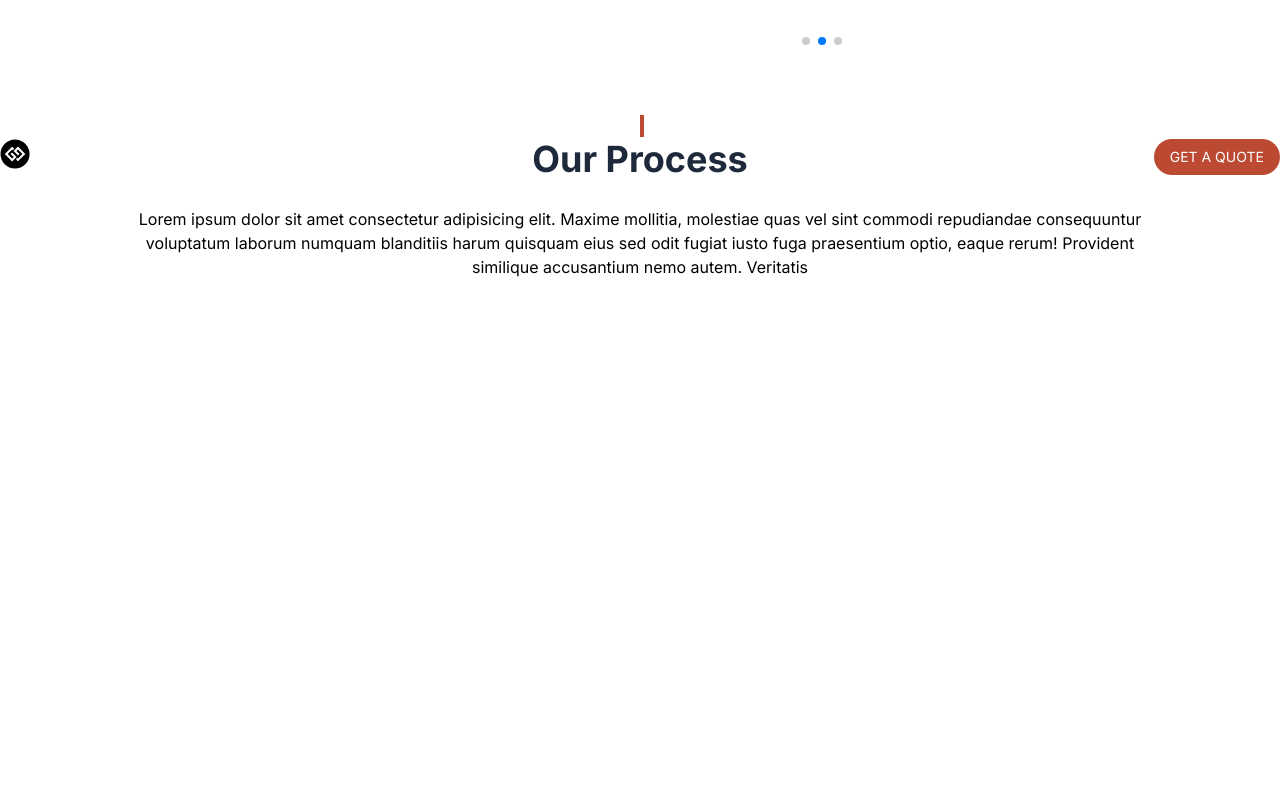
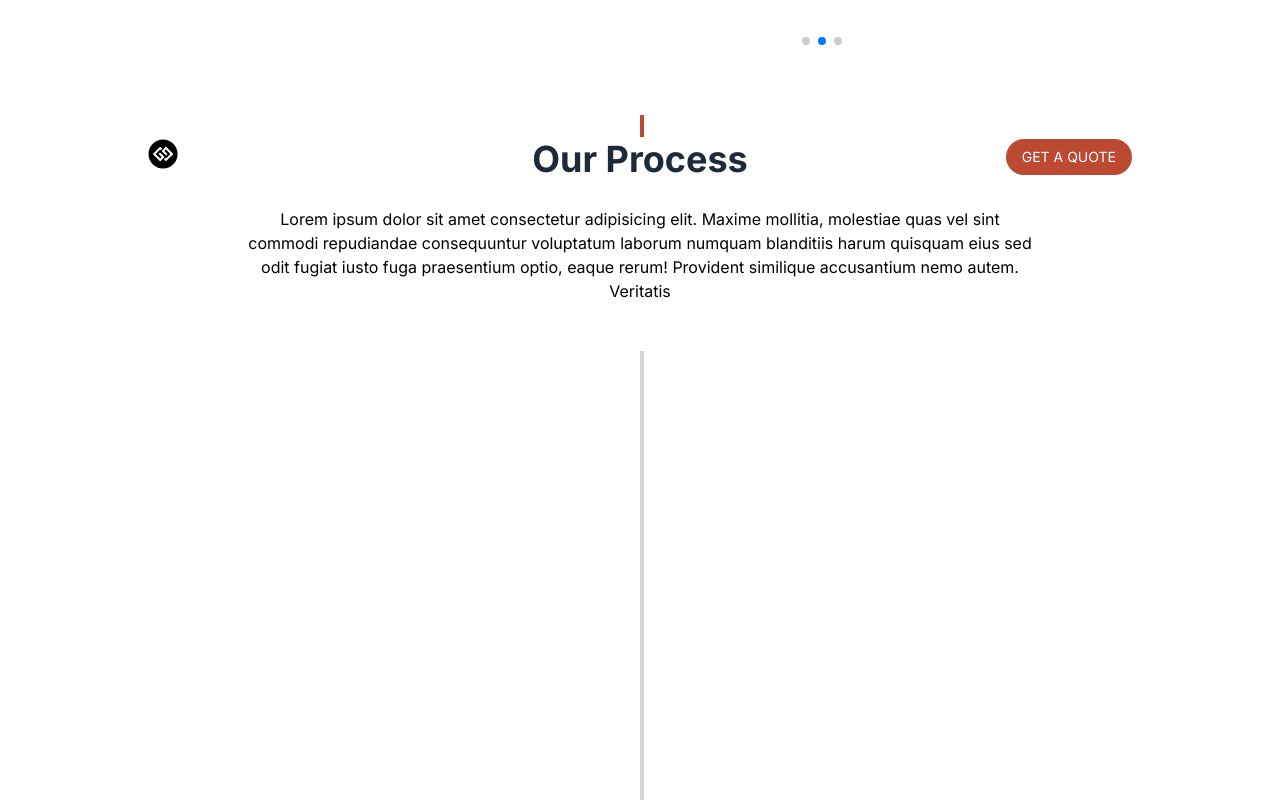
Before and after one commit to FahimHasan683031/webiZoone-, a Next.js app: page / in a window 1280 px wide. Shown: the part 9380-10180 px from the top of the page. Built offline with nearby package versions, Linux system fonts and the light colour scheme.

Commit message:
some modify working process section

```diff
--- a/app/components/workingProcess/WorkingProcess.js
+++ b/app/components/workingProcess/WorkingProcess.js
@@ -120,9 +120,9 @@ const WorkingProcess = () => {
 
   return (
     <>
-      <div className="relative">
+      <div className="relative px-5 max-w-screen-lg mx-auto">
         <div className="w-[3.5px] bg-[#bc4a32] h-[22px] absolute -top-6 left-[50%]"></div>
-        <div className="grid grid-cols-3">
+        <div className="grid grid-cols-3 ">
           <FaGgCircle className="text-xl md:text-3xl " />
           <h3 className="text-xl md:text-3xl lg:text-4xl font-bold text-slate-800 text-center">
             Our Process
@@ -142,9 +142,10 @@ const WorkingProcess = () => {
         </p>
       </div>
 
-      <div className="h-[700px] md:h-[750px] lg:h-[850px] max-w-screen-md mx-auto mb-20 mt-32 px-5 lg:px-0">
+      <div className="h-[500px] md:h-[650px] lg:h-[750px] max-w-screen-md mx-auto mb-10 mt-12 px-5 lg:px-0">
         <section ref={timelineRef}>
           <div className="relative">
+          <div className="w-[3.5px] bg-gray-300 h-[440px] md:h-[580px] lg:h-[630px] absolute  left-[50%]"></div>
             <motion.div
               className="vertical-line w-[3.5px] bg-[#bc4a32] absolute top-0 left-[50%]"
               initial={{ height: 0 }}
```
Also changed, not shown: 2 other files (tests, documents, lock files or other folders).
